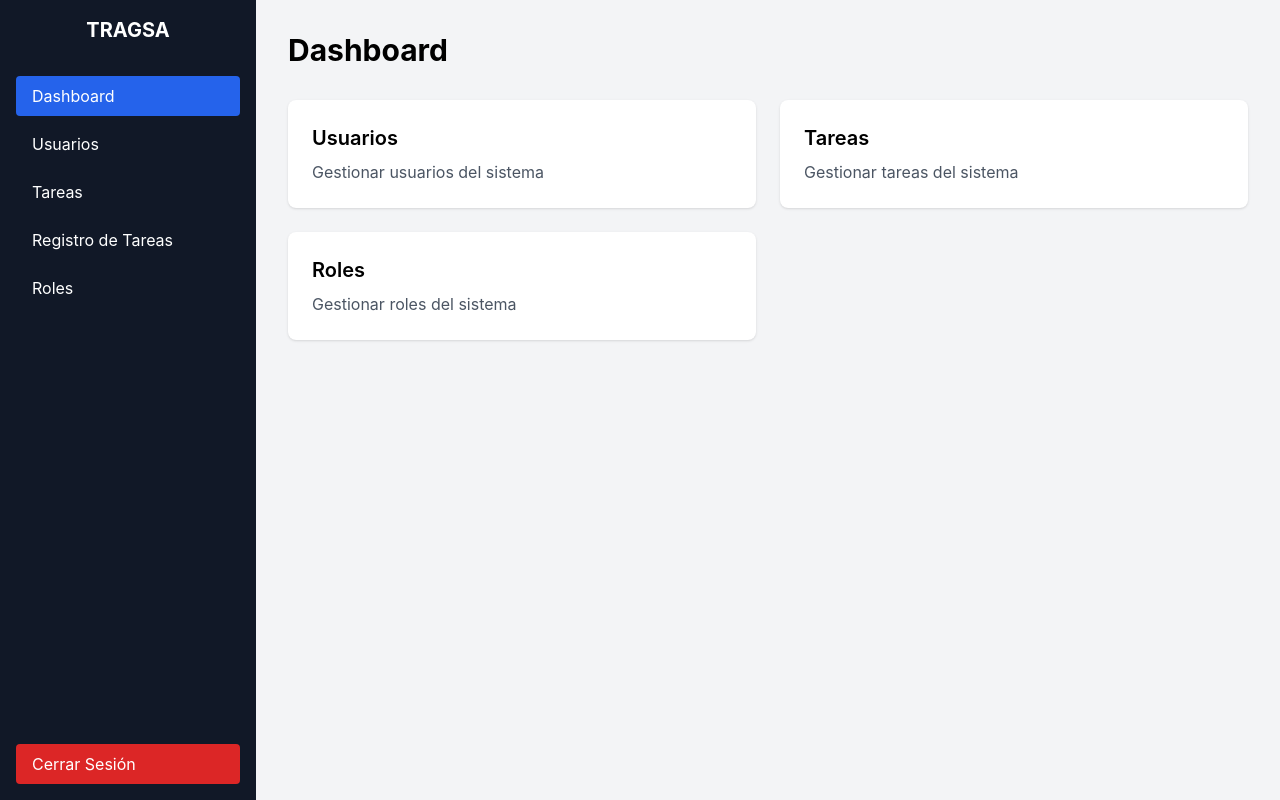
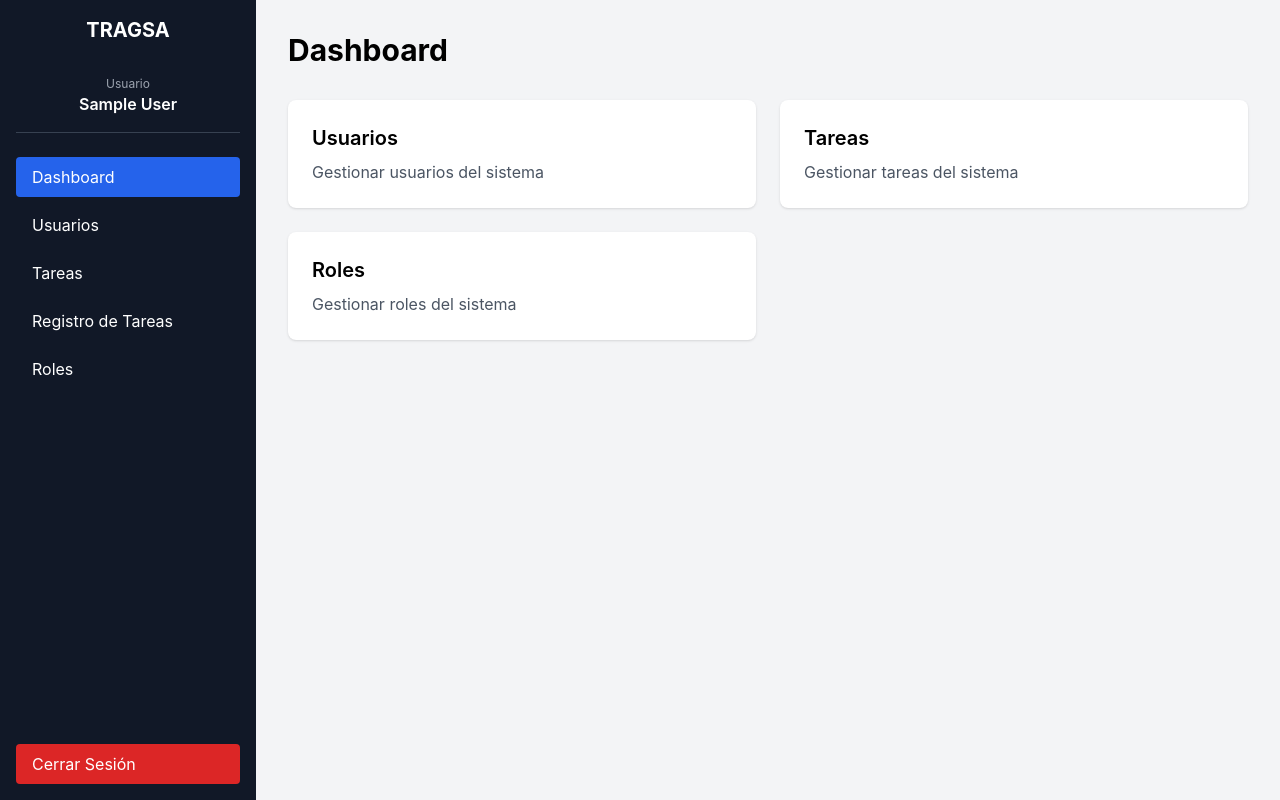
Before and after one commit to gsanz/taskmanager, a React (Vite) app: page / in a window 1280 px wide. Built offline with nearby package versions, Linux system fonts and the light colour scheme; no server answers; sample sign-in values are in the browser's storage.

Commit message:
nombre actualizado en el front

```diff
--- a/src/components/Sidebar.tsx
+++ b/src/components/Sidebar.tsx
@@ -2,7 +2,7 @@
 import { useAuth } from '../hooks/useAuth';
 
 export default function Sidebar() {
-  const { logout } = useAuth();
+  const { logout, currentUser } = useAuth();
   const navigate = useNavigate();
 
   const handleLogout = () => {
@@ -13,6 +13,14 @@
   return (
     <aside className="w-64 bg-gray-900 text-white min-h-screen p-4 flex flex-col">
       <h1 className="text-xl font-bold mb-8 text-center">TRAGSA</h1>
+      {currentUser && (
+        <div className="mb-6 border-b border-gray-700 pb-4 text-center">
+          <p className="text-xs text-gray-400">Usuario</p>
+          <p className="font-semibold truncate" title={currentUser.name}>
+            {currentUser.name || currentUser.email}
+          </p>
+        </div>
+      )}
       <nav className="flex-1 space-y-2">
         <NavLink
           to="/"
--- a/src/pages/LoginPage.tsx
+++ b/src/pages/LoginPage.tsx
@@ -18,7 +18,7 @@
     setLoading(true);
     try {
       const { data } = await client.post<LoginResponse>('/auth/login', { email, password });
-      login(data.access_token);
+      await login(data.access_token);
       navigate('/');
     } catch (err: any) {
       setError(err.response?.data?.message || 'Error al iniciar sesión');
```
